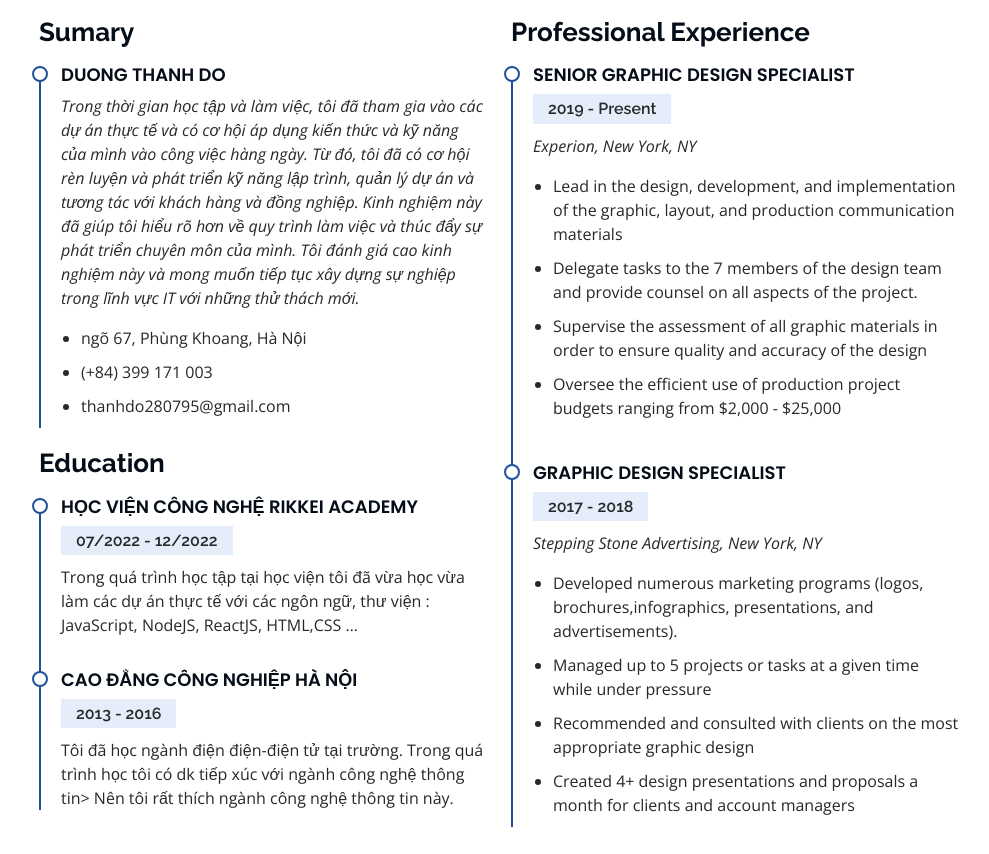
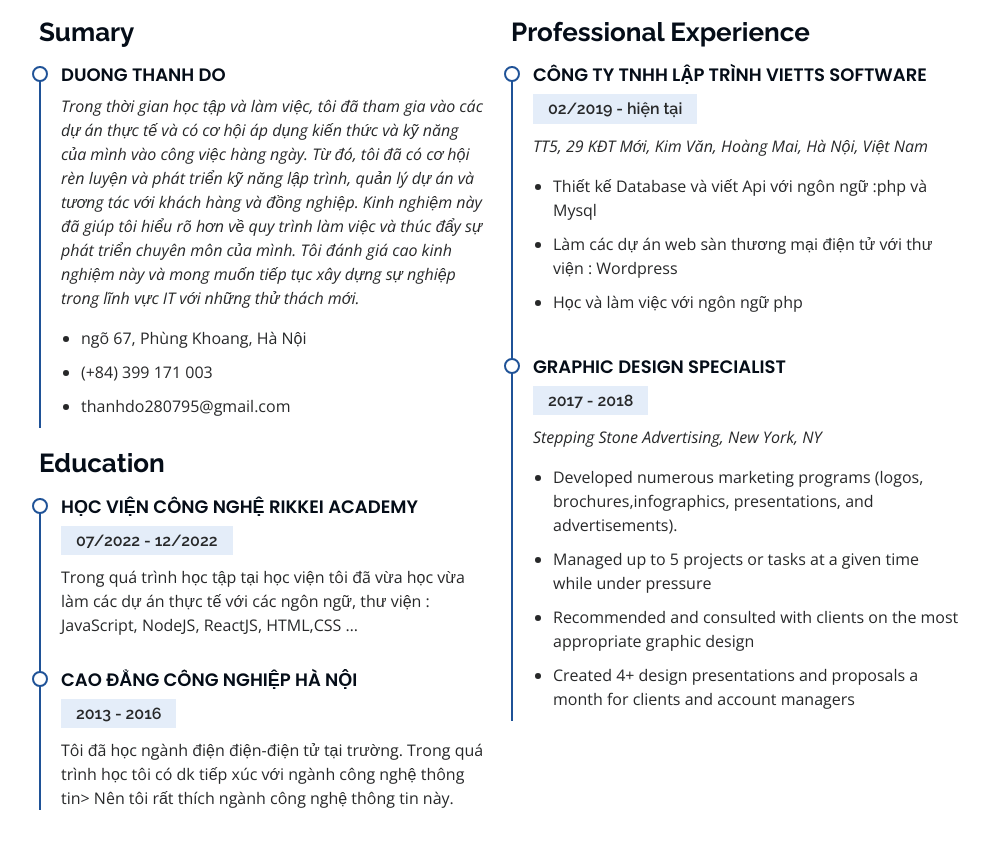
Before and after one commit to thanh-do28/portfolio, a plain HTML site: page index.html in a window 1280 px wide. Shown: the part 2176-3030 px from the top of the page, without its empty margins (291-1280 px from the left). Drawn offline with nearby package versions, Linux system fonts and the light colour scheme.

Commit message:
first commit

```diff
--- a/index.html
+++ b/index.html
@@ -461,26 +461,22 @@
             <div class="col-lg-6" data-aos="fade-up" data-aos-delay="100">
               <h3 class="resume-title">Professional Experience</h3>
               <div class="resume-item">
-                <h4>Senior graphic design specialist</h4>
-                <h5>2019 - Present</h5>
-                <p><em>Experion, New York, NY </em></p>
+                <h4>CÔNG TY TNHH LẬP TRÌNH VIETTS SOFTWARE</h4>
+                <h5>02/2019 - hiện tại</h5>
+                <p>
+                  <em
+                    >TT5, 29 KĐT Mới, Kim Văn, Hoàng Mai, Hà Nội, Việt Nam
+                  </em>
+                </p>
                 <ul>
                   <li>
-                    Lead in the design, development, and implementation of the
-                    graphic, layout, and production communication materials
+                    Thiết kế Database và viết Api với ngôn ngữ :php và Mysql
                   </li>
                   <li>
-                    Delegate tasks to the 7 members of the design team and
-                    provide counsel on all aspects of the project.
+                    Làm các dự án web sàn thương mại điện tử với thư viện :
+                    Wordpress
                   </li>
-                  <li>
-                    Supervise the assessment of all graphic materials in order
-                    to ensure quality and accuracy of the design
-                  </li>
-                  <li>
-                    Oversee the efficient use of production project budgets
-                    ranging from $2,000 - $25,000
-                  </li>
+                  <li>Học và làm việc với ngôn ngữ php</li>
                 </ul>
               </div>
               <div class="resume-item">
```
